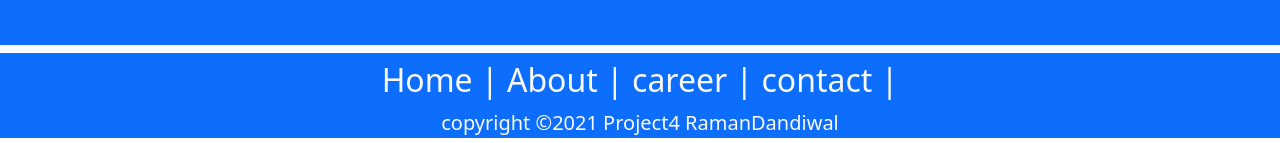
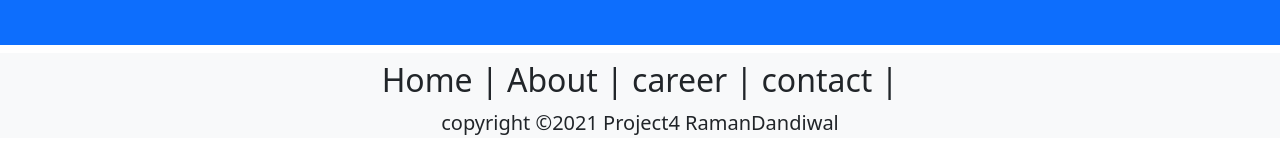
Before and after one commit to jassraman07/Proje5, a plain HTML site: page bootstrap/project5.html in a window 1280 px wide. Shown: the part 1448-1591 px from the top of the page. Drawn offline with nearby package versions, Linux system fonts and the light colour scheme; files whose address does not match are found by name.

Commit message:
second commit

```diff
--- a/bootstrap/project5.html
+++ b/bootstrap/project5.html
@@ -227,7 +227,7 @@
     </div></div>
 </section>
 <!-- fooetr -->
-<footer class="p-2 bg-primary mt-2 mb-2 text-light text-center  ">
+<footer class="p-2 bg-light mt-2 mb-2 text-blackgit text-center  ">
             <h2 class="text-align-center text-black">Home  | About |  career | contact |</h2>
         <p class="lead">copyright &copy;2021 Project4 RamanDandiwal</p>
         <div class="row g-4">
```
